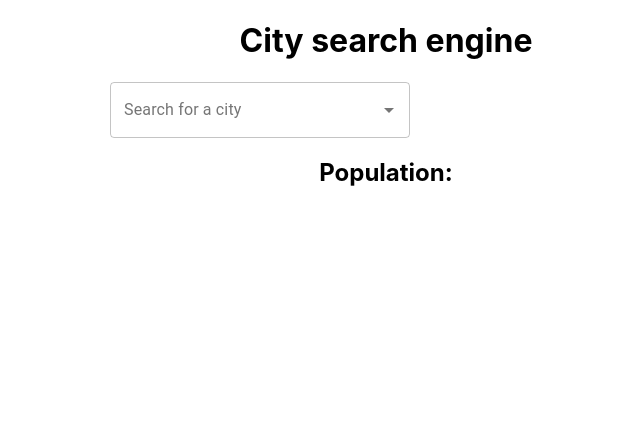
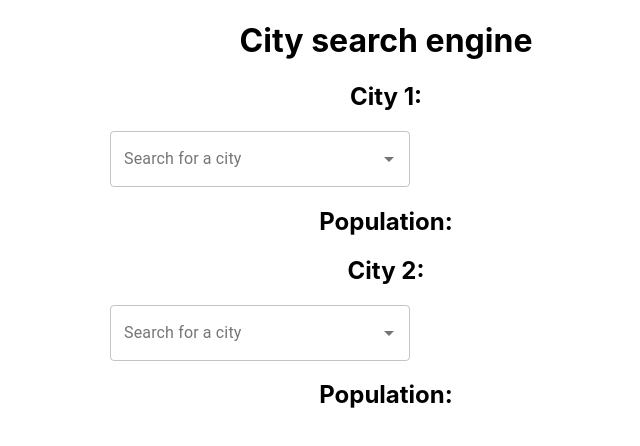
Before and after one commit to breytex/citypop, a React (Create React App) app: page / in a window 1280 px wide. Shown: the top 446 px of the page, without its empty margins (254-894 px from the left). Built offline with nearby package versions, Linux system fonts and the light colour scheme.

Commit message:
2nd autocomplete

```diff
--- a/src/App.tsx
+++ b/src/App.tsx
@@ -8,6 +8,9 @@ function App() {
     <div className="App">
       <Container maxWidth="sm">
         <h1>City search engine</h1>
+        <h2>City 1:</h2>
+        <CityAutocomplete></CityAutocomplete>
+        <h2>City 2:</h2>
         <CityAutocomplete></CityAutocomplete>
       </Container>
     </div>
```
